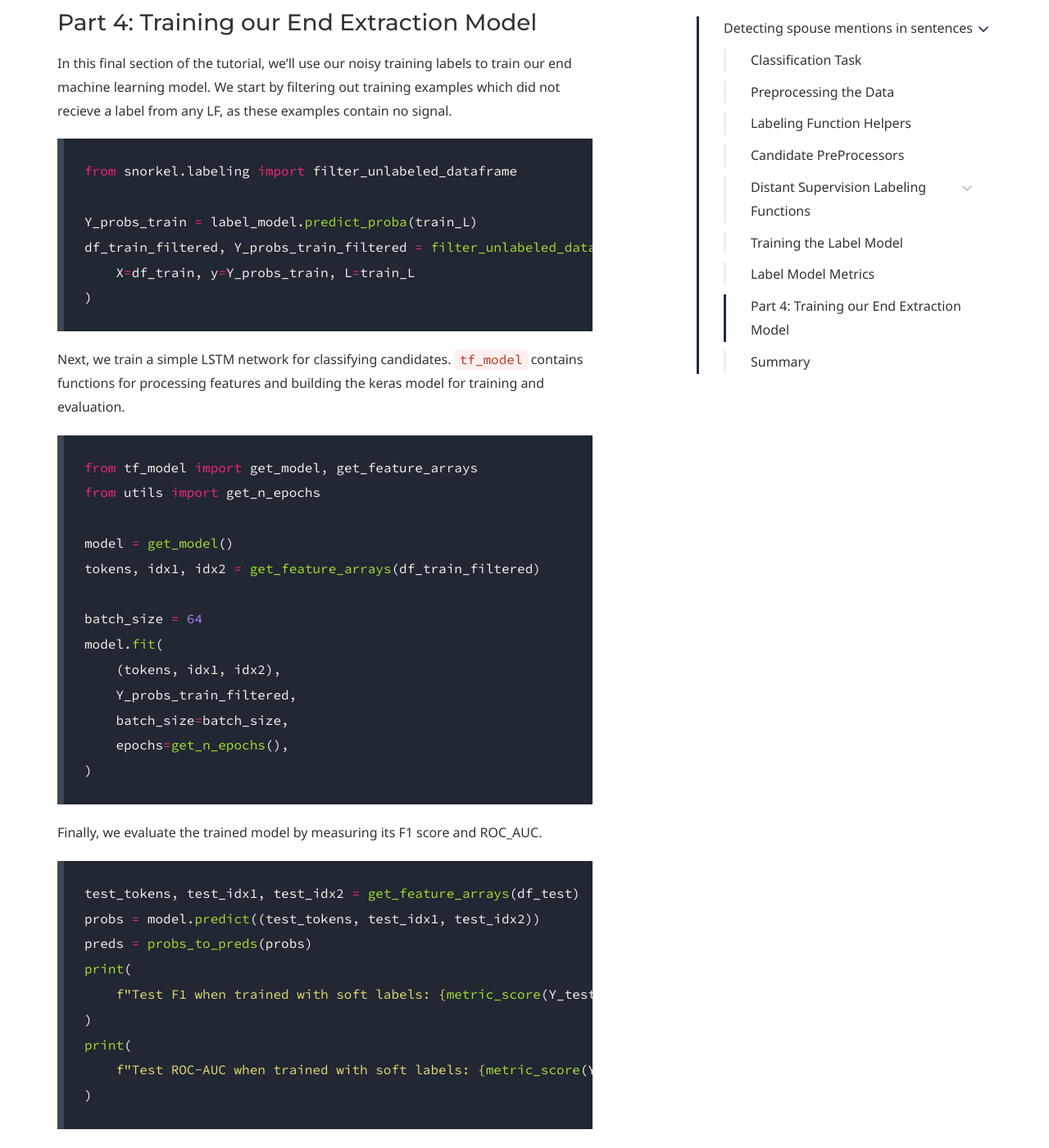
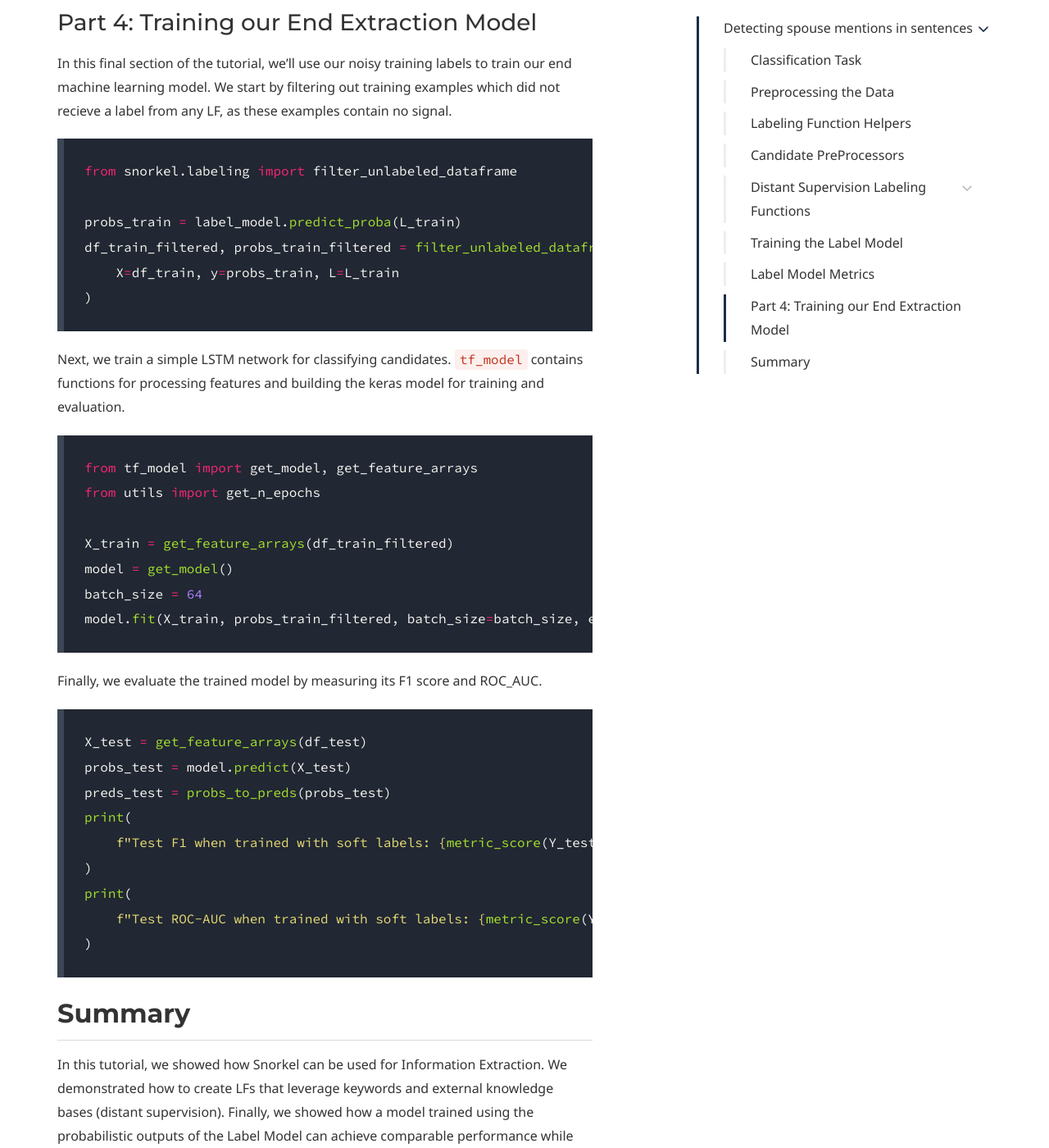
Before and after one commit to snorkel-team/website, a Jekyll site: the page built from _use_cases/spouse_demo.md, in a window 1280 px wide and 1400 px high, scrolled down 10000 px. Shown: the whole window at 82% size. Built offline with Jekyll 4.4.1, drawn with Linux system fonts in a browser that asks for light colours; some web fonts are replaced; some of the changed text lies outside the part shown.

````diff
--- a/_use_cases/spouse_demo.md
+++ b/_use_cases/spouse_demo.md
@@ -273,10 +273,10 @@ applier = PandasLFApplier(lfs)
 ```python
 from snorkel.labeling import LFAnalysis
 
-dev_L = applier.apply(df_dev)
-train_L = applier.apply(df_train)
+L_dev = applier.apply(df_dev)
+L_train = applier.apply(df_train)
 
-LFAnalysis(dev_L, lfs).lf_summary(Y_dev)
+LFAnalysis(L_dev, lfs).lf_summary(Y_dev)
 ```
 
 ### Training the Label Model
@@ -288,7 +288,7 @@ Now, we'll train a model of the LFs to estimate their weights and combine their
 from snorkel.labeling import LabelModel
 
 label_model = LabelModel(cardinality=2, verbose=True)
-label_model.fit(train_L, Y_dev, n_epochs=5000, log_freq=500, seed=12345)
+label_model.fit(L_train, Y_dev, n_epochs=5000, log_freq=500, seed=12345)
 ```
 
 ### Label Model Metrics
@@ -299,13 +299,13 @@ Since our dataset is highly unbalanced (91% of the labels are negative), even a
 from snorkel.analysis import metric_score
 from snorkel.utils import probs_to_preds
 
-Y_probs_dev = label_model.predict_proba(dev_L)
-Y_preds_dev = probs_to_preds(Y_probs_dev)
+probs_dev = label_model.predict_proba(L_dev)
+preds_dev = probs_to_preds(probs_dev)
 print(
-    f"Label model f1 score: {metric_score(Y_dev, Y_preds_dev, probs=Y_probs_dev, metric='f1')}"
+    f"Label model f1 score: {metric_score(Y_dev, preds_dev, probs=probs_dev, metric='f1')}"
 )
 print(
-    f"Label model roc-auc: {metric_score(Y_dev, Y_preds_dev, probs=Y_probs_dev, metric='roc_auc')}"
+    f"Label model roc-auc: {metric_score(Y_dev, preds_dev, probs=probs_dev, metric='roc_auc')}"
 )
 ```
 
@@ -318,9 +318,9 @@ In this final section of the tutorial, we'll use our noisy training labels to tr
 ```python
 from snorkel.labeling import filter_unlabeled_dataframe
 
-Y_probs_train = label_model.predict_proba(train_L)
-df_train_filtered, Y_probs_train_filtered = filter_unlabeled_dataframe(
-    X=df_train, y=Y_probs_train, L=train_L
+probs_train = label_model.predict_proba(L_train)
+df_train_filtered, probs_train_filtered = filter_unlabeled_dataframe(
+    X=df_train, y=probs_train, L=L_train
 )
 ```
 
@@ -331,30 +331,24 @@ Next, we train a simple [LSTM](https://en.wikipedia.org/wiki/Long_short-term_mem
 from tf_model import get_model, get_feature_arrays
 from utils import get_n_epochs
 
+X_train = get_feature_arrays(df_train_filtered)
 model = get_model()
-tokens, idx1, idx2 = get_feature_arrays(df_train_filtered)
-
 batch_size = 64
-model.fit(
-    (tokens, idx1, idx2),
-    Y_probs_train_filtered,
-    batch_size=batch_size,
-    epochs=get_n_epochs(),
-)
+model.fit(X_train, probs_train_filtered, batch_size=batch_size, epochs=get_n_epochs())
 ```
 
 Finally, we evaluate the trained model by measuring its F1 score and ROC_AUC.
 
 
 ```python
-test_tokens, test_idx1, test_idx2 = get_feature_arrays(df_test)
-probs = model.predict((test_tokens, test_idx1, test_idx2))
-preds = probs_to_preds(probs)
+X_test = get_feature_arrays(df_test)
+probs_test = model.predict(X_test)
+preds_test = probs_to_preds(probs_test)
 print(
-    f"Test F1 when trained with soft labels: {metric_score(Y_test, preds=preds, metric='f1')}"
+    f"Test F1 when trained with soft labels: {metric_score(Y_test, preds=preds_test, metric='f1')}"
 )
 print(
-    f"Test ROC-AUC when trained with soft labels: {metric_score(Y_test, probs=probs, metric='roc_auc')}"
+    f"Test ROC-AUC when trained with soft labels: {metric_score(Y_test, probs=probs_test, metric='roc_auc')}"
 )
 ```
 
````
Also changed, not shown: _use_cases/01_spam_tutorial.md (+19 -19 lines), _use_cases/02_spam_data_augmentation_tutorial.md (+10 -10 lines), _use_cases/crowdsourcing_tutorial.md (+7 -7 lines), _use_cases/visual_relation_tutorial.md (+30 -30 lines).
